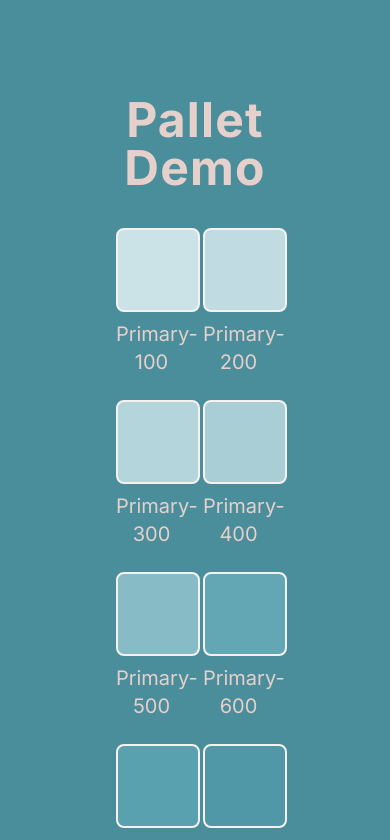
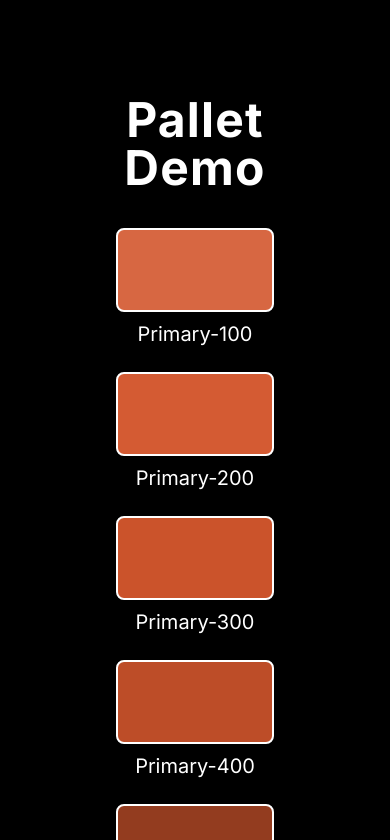
Before and after one commit to AMagicianNamedGob/color-genie, a Next.js app: page / in a window 390 px wide. Shown: the top 840 px of the page. Built offline with nearby package versions, Linux system fonts and the light colour scheme.

Commit message:
layout tweak

```diff
--- a/app/globals.css
+++ b/app/globals.css
@@ -39,15 +39,15 @@
       var(--primary-color-s) calc(var(--primary-color-l) + var(--lighten));
 
     --color-secondary--lighter: calc(var(--primary-color-h) + 180)
-      var(--primary-color-s) calc(var(--primary-color-l) + var(--lighten) * 1.33);
+      var(--primary-color-s)
+      calc(var(--primary-color-l) + var(--lighten) * 1.33);
 
     --color-secondary--lightest: calc(var(--primary-color-h) + 180)
       var(--primary-color-s)
       calc(var(--primary-color-l) + var(--lighten) * 1.66);
 
     --color-secondary--max-light: calc(var(--primary-color-h) + 180)
-      var(--primary-color-s)
-      calc(var(--primary-color-l) + var(--lighten) * 2);
+      var(--primary-color-s) calc(var(--primary-color-l) + var(--lighten) * 2);
 
     --color-secondary--dark: calc(var(--primary-color-h) + 180)
       var(--primary-color-s) calc(var(--primary-color-l) + var(--darken));
@@ -65,28 +65,28 @@
     --color-accent-1: calc(var(--primary-color-h) + 30) var(--primary-color-s)
       var(--primary-color-l);
 
-    --color-accent-2: calc(var(--primary-color-h) + 90) var(--primary-color-s)
+    --color-accent-2: calc(var(--primary-color-h) + 60) var(--primary-color-s)
       var(--primary-color-l);
 
-    --color-accent-3: calc(var(--primary-color-h) + 180 + 30)
-      var(--primary-color-s) var(--primary-color-l);
-
-    --color-accent-4: calc(var(--primary-color-h) - 30) var(--primary-color-s)
+    --color-accent-3: calc(var(--primary-color-h) + 90) var(--primary-color-s)
       var(--primary-color-l);
 
-    --color-accent-5: calc(var(--primary-color-h) - 90) var(--primary-color-s)
+    --color-accent-4: calc(var(--primary-color-h) - 90) var(--primary-color-s)
       var(--primary-color-l);
 
-    --color-accent-6: calc(var(--primary-color-h) + 180 - 30)
-      var(--primary-color-s) var(--primary-color-l);
+    --color-accent-5: calc(var(--primary-color-h) - 60) var(--primary-color-s)
+      var(--primary-color-l);
+
+    --color-accent-6: calc(var(--primary-color-h) - 30) var(--primary-color-s)
+      var(--primary-color-l);
 
     /* generate primary and secondary colors*/
-    --primary-color-h: 190;
-    --primary-color-s: 35%;
-    --primary-color-l: 65%;
+    --primary-color-h: 15;
+    --primary-color-s: 65%;
+    --primary-color-l: 35%;
     --lighten: 10%;
     --darken: -10%;
-    --color-white: 20deg 33% 95%;
+    --color-white: 0deg 0% 100%;
   }
 
   html,
@@ -95,7 +95,7 @@
   }
 
   body {
-    @apply bg-primary-900 text-secondary-100 text-base p-0 px-5 leading-6;
+    @apply bg-black text-white text-base p-0 px-5 leading-6;
   }
 
   h1,
@@ -110,7 +110,7 @@
   .h5,
   h6,
   .h6 {
-    @apply font-bold leading-none tracking-wide text-secondary-100;
+    @apply font-bold leading-none tracking-wide text-white;
   }
   h1,
   .h1 {
--- a/app/page.tsx
+++ b/app/page.tsx
@@ -2,7 +2,7 @@ export default function Home() {
   return (
     <main className="min-h-screen p-24">
       <h1 className="font-bold text-center"> Pallet Demo</h1>
-      <div className="grid grid-cols-2 mt-9 md:grid-cols-4 lg:grid-cols-6 xl:grid-cols-9 gap-4">
+      <div className="grid grid-cols-1 mt-9 md:grid-cols-3 xl:grid-cols-9 gap-4">
         <span>
           <div
             className={`bg-primary-100 border-2 border-white rounded-lg p-10`}
@@ -58,7 +58,7 @@ export default function Home() {
           <p className="text-xl text-center capitalize py-2">primary-900</p>
         </span>
       </div>
-      <div className="grid grid-cols-2 mt-9 md:grid-cols-4 lg:grid-cols-6 xl:grid-cols-9 gap-4">
+      <div className="grid grid-cols-1 mt-9 md:grid-cols-3 xl:grid-cols-9 gap-4">
         <span>
           <div
             className={`bg-secondary-100 border-2 border-white rounded-lg p-10`}
@@ -114,7 +114,7 @@ export default function Home() {
           <p className="text-xl text-center capitalize py-2">secondary-900</p>
         </span>
       </div>
-      <div className="grid grid-cols-2 mt-9 md:grid-cols-4 lg:grid-cols-6 xl:grid-cols-9 gap-4">
+      <div className="grid grid-cols-1 mt-9 md:grid-cols-3 xl:grid-cols-9 gap-4">
         <span>
           <div
             className={`bg-accent-1 border-2 border-white rounded-lg p-10`}
@@ -151,6 +151,7 @@ export default function Home() {
           ></div>
           <p className="text-xl text-center capitalize py-2">accent-6</p>
         </span>
+
       </div>
     </main>
   );
--- a/tailwind.config.ts
+++ b/tailwind.config.ts
@@ -38,6 +38,7 @@ module.exports = {
       "accent-4": "hsl(var(--color-accent-4) / 1)",
       "accent-5": "hsl(var(--color-accent-5) / 1)",
       "accent-6": "hsl(var(--color-accent-6) / 1)",
+
       white: "hsl(var(--color-white) / 1)",
       black: colors.black,
       slate: colors.slate,
```
